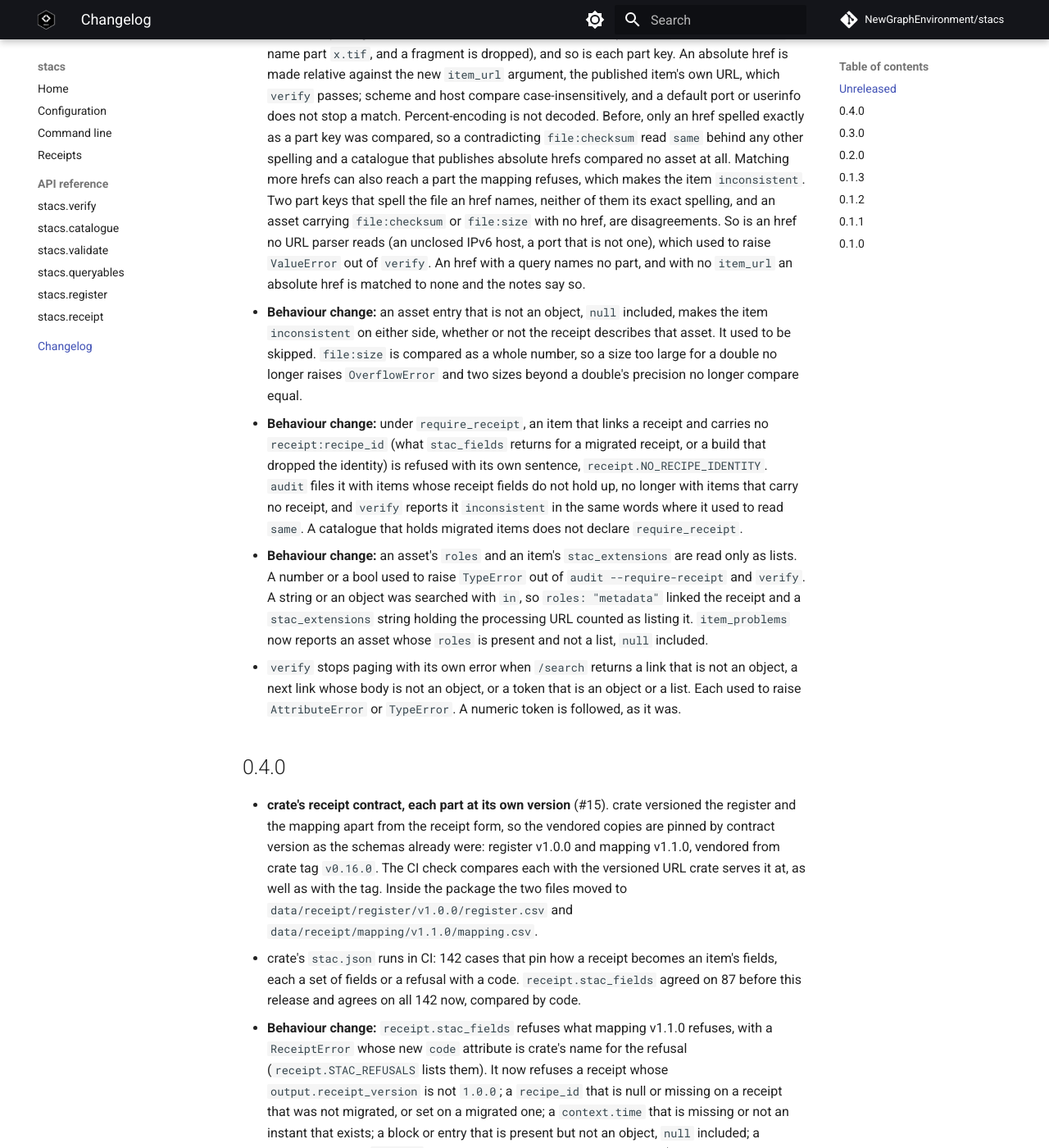
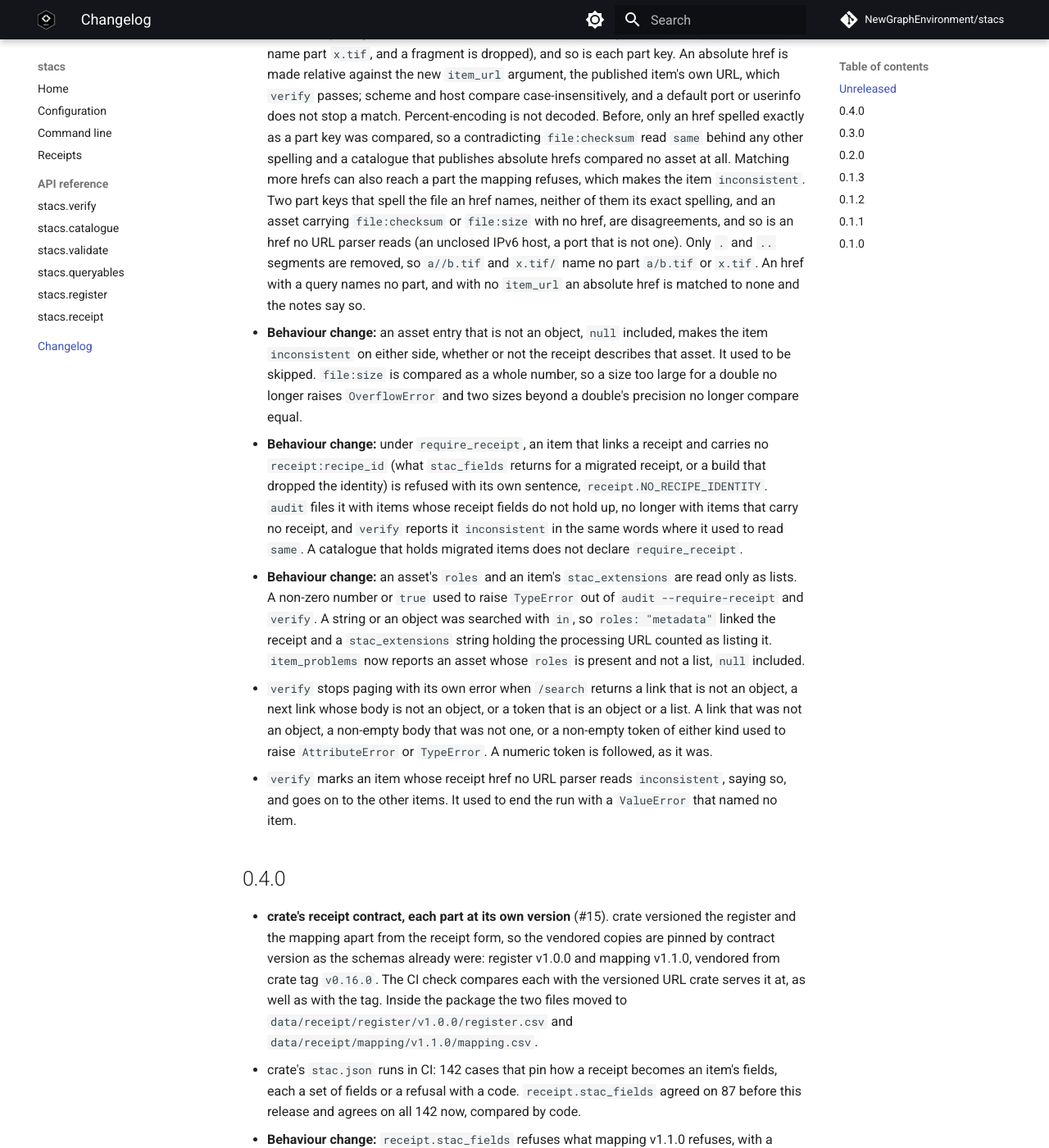
Before and after one commit to NewGraphEnvironment/stacs, an MkDocs documentation site: the page built from docs/changelog.md, in a window 1280 px wide and 1400 px high, scrolled down 482 px. Shown: the whole window at 82% size. Built offline with MkDocs 1.6.1 and Material for MkDocs 9.7.7, drawn with Linux system fonts in a browser that asks for light colours; comment, search, counter and statistics services are not loaded.

Commit message:
Code-check round 2 fixes for #17: the receipt href parse, dot segments only
The receipt href join in `_receipt_verdicts` raised ValueError on an href
no parser reads, the shape round 1 fixed only in `item_verdict`. Paths
now lose only `.` and `..` segments, per RFC 3986 (a `..` at an absolute
root is clamped), so `a//b.tif` and `x.tif/` no longer name other parts.
NEWS and README say what 0.4.0 actually did and what `verify` checks.

Co-Authored-By: Claude Opus 5.5 <noreply@anthropic.com>

```diff
--- a/NEWS.md
+++ b/NEWS.md
@@ -21,9 +21,9 @@ Versions track the package. A tag is a release consumers can pin with
   publishes absolute hrefs compared no asset at all. Matching more hrefs can also reach a
   part the mapping refuses, which makes the item `inconsistent`. Two part keys that spell the
   file an href names, neither of them its exact spelling, and an asset carrying
-  `file:checksum` or `file:size` with no href, are disagreements. So is an href no URL
-  parser reads (an unclosed IPv6 host, a port that is not one), which used to raise
-  `ValueError` out of `verify`. An href with a query names no part, and with no `item_url`
+  `file:checksum` or `file:size` with no href, are disagreements, and so is an href no URL
+  parser reads (an unclosed IPv6 host, a port that is not one). Only `.` and `..` segments
+  are removed, so `a//b.tif` and `x.tif/` name no part `a/b.tif` or `x.tif`. An href with a query names no part, and with no `item_url`
   an absolute href is matched to none and the notes say so.
 - **Behaviour change:** an asset entry that is not an object, `null` included, makes the
   item `inconsistent` on either side, whether or not the receipt describes that asset. It
@@ -37,15 +37,19 @@ Versions track the package. A tag is a release consumers can pin with
   carry no receipt, and `verify` reports it `inconsistent` in the same words where it used
   to read `same`. A catalogue that holds migrated items does not declare `require_receipt`.
 - **Behaviour change:** an asset's `roles` and an item's `stac_extensions` are read only as
-  lists. A number or a bool used to raise `TypeError` out of `audit --require-receipt` and
-  `verify`. A string or an object was searched with `in`, so `roles: "metadata"` linked the
+  lists. A non-zero number or `true` used to raise `TypeError` out of
+  `audit --require-receipt` and `verify`. A string or an object was searched with `in`, so `roles: "metadata"` linked the
   receipt and a `stac_extensions` string holding the processing URL counted as listing it.
   `item_problems` now reports an asset whose `roles` is present and not a list, `null`
   included.
 - `verify` stops paging with its own error when `/search` returns a link that is not an
   object, a next link whose body is not an object, or a token that is an object or a list.
-  Each used to raise `AttributeError` or `TypeError`. A numeric token is followed, as it
-  was.
+  A link that was not an object, a non-empty body that was not one, or a non-empty token of
+  either kind used to raise `AttributeError` or `TypeError`. A numeric token is followed,
+  as it was.
+- `verify` marks an item whose receipt href no URL parser reads `inconsistent`, saying so,
+  and goes on to the other items. It used to end the run with a `ValueError` that named no
+  item.
 
 ## 0.4.0
 
```
Also changed, not shown: README.md (+3 -2 lines), planning/active/progress.md (+1 -0 lines), planning/active/review-round2.md (added, +97 -0 lines), 4 other files.
